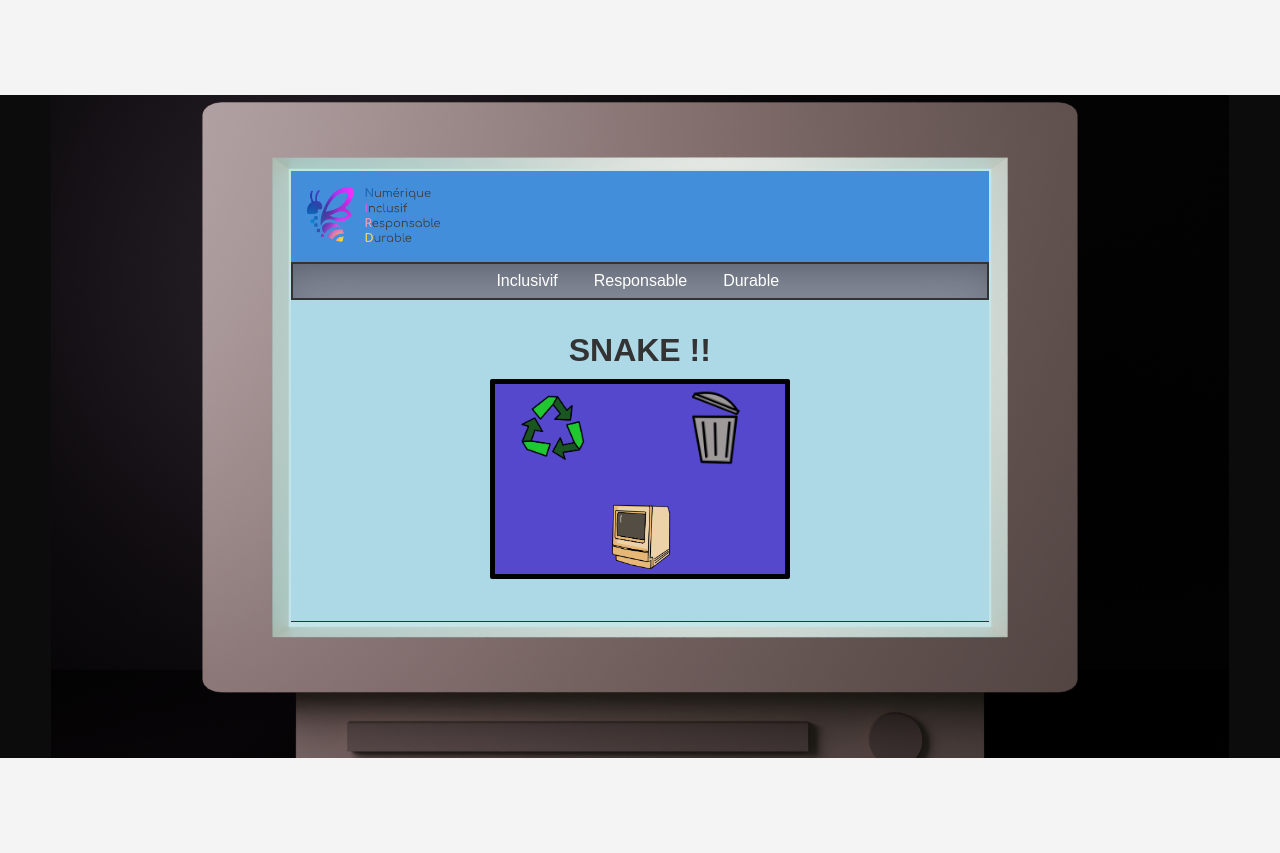
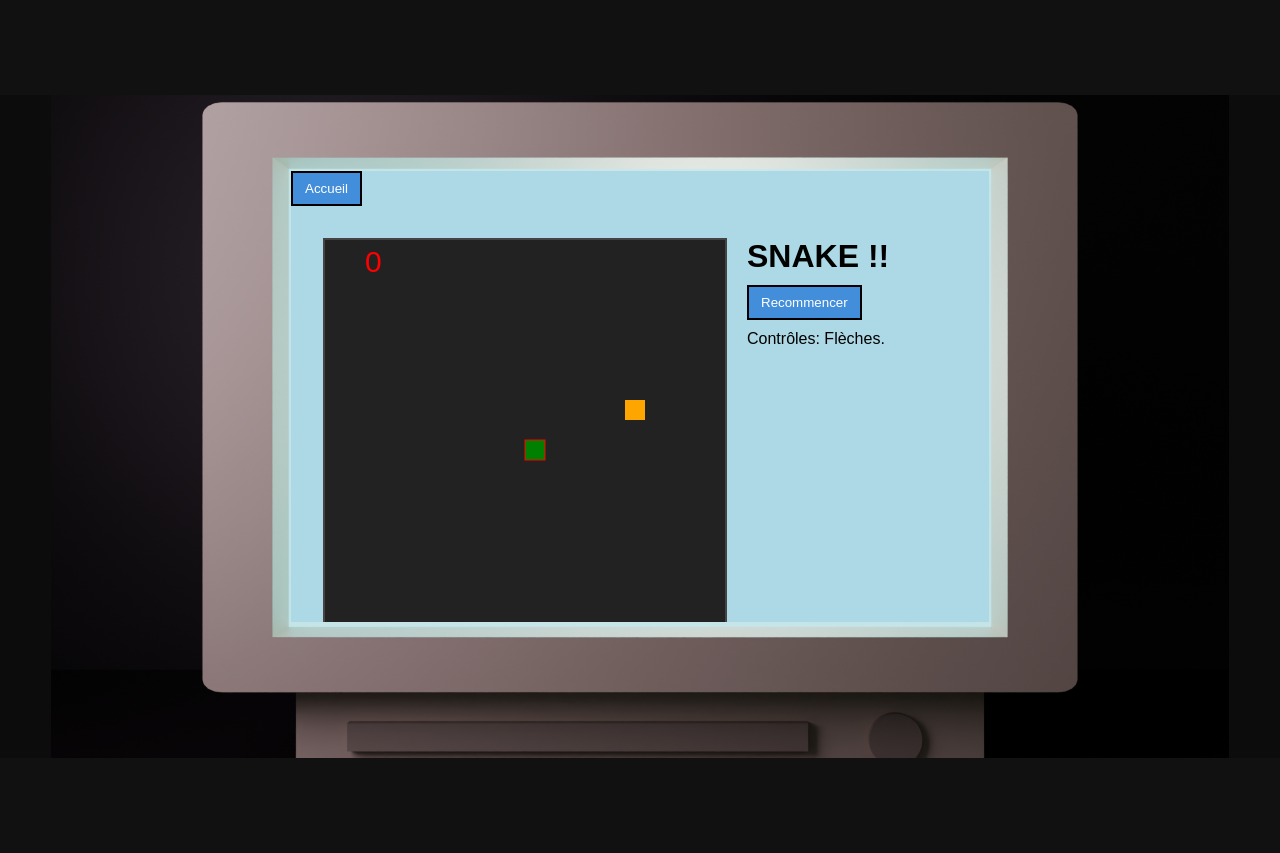
Before and after one commit to GuillaumeLerayGirardeau/Nuit_Info_Hackathon, a Flask app: page /snake in a window 1280 px wide. Run offline with Flask 3, Linux system fonts and the light colour scheme.

Commit message:
Adding the snake Page

```diff
--- /dev/null
+++ b/app/static/css/styles_snake.css
@@ -0,0 +1,108 @@
+* {
+    box-sizing: border-box;
+    margin: 0;
+    padding: 0;
+    font-family: Arial, sans-serif;
+}
+
+p {
+    margin-bottom: 0.8rem;
+}
+
+#container {
+    position: absolute;
+    top: 11.5%;
+    left: 50%;
+    transform: translateX(-50%);
+    width: 54.5%;
+    height: 68%;
+    background-color: lightblue;
+    overflow: auto;
+}
+
+.hidden {
+    display: none;
+}
+.game_over {
+    display: block;
+    color: red;
+    font-size: bold;
+}
+
+#logo_section {
+    top: 0;
+    background-color: #438eda;
+    color: #fff;
+    padding: 1rem;
+}
+
+
+main {
+    flex: 1;
+    padding: 2rem;
+}
+
+body { font-family: system-ui;
+    display: flex;
+    flex-direction: column;
+    min-height: 100vh;
+    background:#111;
+    color:black;
+}
+
+#wrap {
+    display:flex;
+    align-items:flex-start;
+    gap: 20px;
+}
+
+#snake_game {
+    background:#222;
+    border:2px solid #444;
+}
+
+#panel {
+    max-width: 240px;
+}
+
+.score {
+    font-weight: bold;
+}
+
+button {
+    padding: 8px 12px;
+    border: 2px solid black;
+    color: white;
+    background-color: #438eda;
+}
+
+button:hover {
+    background-color: #244f7a;
+}
+
+#background_image {
+  position: relative;
+  background-color: #0c0c0c;
+  background-size: contain;
+  background-position: center top;
+  margin: auto;
+}
+
+#computer_bg {
+  width: 92%;
+  height: auto;
+  display: block;
+  margin: auto;
+}
+
+#restart {
+    margin-top: 10px;
+    margin-bottom: 10px;
+    border: 2px solid black;
+    color: white;
+    background-color: #438eda;
+}
+
+#restart:hover {
+    background-color: #244f7a;
+}
--- /dev/null
+++ b/app/static/js/scripts_snake.js
@@ -0,0 +1,108 @@
+const canvas = document.getElementById("snake_game");
+const context = canvas.getContext('2d'); // pour dire que l'on va dessiner en 2D
+
+let box = 20; // taille d'une case
+
+let snake = []
+snake[0] = { x: 10 * box, y: 10 * box }
+/*Initialisation de la tête, on dit qu'elle est au milieu horizontalement
+et verticalement de notre canvas, 10 * 20 = 200px */
+
+let food = {
+    x: Math.floor(Math.random() * 15 + 1) * box,
+    y: Math.floor(Math.random() * 15 + 1) * box
+    /* limite la nourriture à 300px max de distance et +1 evite que la nourriture
+    soit collée en haut à gauche du canvas*/
+}
+
+let score = 0;
+let direct;
+
+document.addEventListener("keydown", direction);
+
+function direction(event){
+    let key = event.keyCode; // Va recuperer le code de la touche pressee sur le clavier
+    if (key == 37 && direct != "RIGHT"){ // code 37 correspond à fleche de gauche
+        direct = "LEFT";
+    } else if (key == 38 && direct != "DOWN"){
+        direct = "UP";
+    } else if (key == 39 && direct != "LEFT"){
+        direct = "RIGHT";
+    } else if (key == 40 && direct != "UP"){
+        direct = "DOWN";
+    }
+}
+
+function draw(){
+    context.clearRect(0, 0, 400, 400);
+
+    for (let i = 0; i < snake.length; i++){
+        context.fillStyle = (i == 0) ? "green" : "white" // Si c'est la tete du serpent on l'affiche en vert
+        context.fillRect(snake[i].x, snake[i].y, box, box) // on définit l'emplacement de chaque partie du corps
+        context.strokeStyle = 'red' // Met une bordure rouge
+        context.strokeRect(snake[i].x, snake[i].y, box, box); // definit le contour et où il se trouve sur tout le corps
+    }
+
+    context.fillStyle = "Orange"
+    context.fillRect(food.x, food.y, box, box);
+
+    let snakeX = snake[0].x
+    let snakeY = snake[0].y // recupere les coordonnees de la tete du snake
+    if (direct == "LEFT") {snakeX -= box;}
+    if (direct == "UP") {snakeY -= box;}
+    if (direct == "RIGHT") {snakeX += box;}
+    if (direct == "DOWN") {snakeY += box;}
+    // Met a jour les coordonees du snake
+
+    if (snakeX == food.x && snakeY == food.y){
+        score++;
+        food = {
+            x: Math.floor(Math.random() * 15 + 1) * box,
+            y: Math.floor(Math.random() * 15 + 1) * box
+        }
+        // Si le serpent mange, remet la nourriture a un endroit aleatoire
+    } else {
+        snake.pop()
+    }
+
+    let newHead = {
+        x: snakeX,
+        y: snakeY
+    }
+
+    if (snakeX < 0 || snakeY < 0 || snakeX > 19 * box || snakeY > 19 * box || collision(newHead, snake)){
+        clearInterval(snake_game);
+        let over = document.getElementById('game_over');
+        over.classList.remove('hidden')
+        over.classList.add('game_over')
+    }
+
+    snake.unshift(newHead);
+
+    context.fillStyle = "red"
+    context.font = "30px Arial"
+    context.fillText(score, 2 * box, 1.6 * box)
+}
+
+function collision(head, array){
+    for(let j = 0; j < array.length; j++){
+        if (head.x == array[j].x && head.y == array[j].y){ // si le snake rentre en collision avec son corps on return true
+            return true;
+        }
+    }
+    return false;
+}
+
+document.getElementById("restart").addEventListener("click", () => {
+    clearInterval(snake_game);
+    snake = [{ x: 10 * box, y: 10 * box }];
+    score = 0;
+    direct = null;
+    food = {
+        x: Math.floor(Math.random() * 15 + 1) * box,
+        y: Math.floor(Math.random() * 15 + 1) * box
+    };
+    snake_game = setInterval(draw, 100);
+});
+
+let snake_game = setInterval(draw, 100)
--- a/app/templates/snake.html
+++ b/app/templates/snake.html
@@ -4,43 +4,36 @@
     <meta charset="UTF-8">
     <meta name="viewport" content="width=device-width, initial-scale=1.0">
     <title>Document</title>
-    <link rel="stylesheet" href="{{ url_for('static', filename='css/styles_durabilite.css') }}">
+    <link rel="stylesheet" href="{{ url_for('static', filename='css/styles_snake.css') }}">
 </head>
 <body>
     <div id="background_image">
         <img src="{{ url_for('static', filename='images/background.png') }}" id="computer_bg" alt="Ordinateur">
         <div id="container">
-            {% include 'header.html' %}
+            <div>
+                <header>
+                    <a href="/index"><button>Accueil</button></a>
+                </header>
+            </div>
             <main>
-                <div>
-                    <h1>SNAKE !!</h1>
-                </div>
-                <div id="game">
-                    <div id="poubelle", class="top"></div>
-                    <div id="reparation", class="reparation"></div>
-                    <div id="ordinateur", class="ordinateur", draggable="true"></div>
-                </div>
-                <div id="gagne">
-                    <h2>Vous pouvez le reconditionner ou passer sous Linux !</h2>
-                    <p>bla bla bla linux trop bien</p>
-                    <div id="demarches">
-                        <h3>Les démarches:</h3>
-                        <h4>Reconditionnement des appareils:</h4>
-                        <p></p>
-                        <h4>Linux</h4>
-                        <p></p>
-                        <h4>Autre</h4>
-                        <p></p>
-                    </div>
-                    <div id="conclusion">
-                        <h3>Conclusion</h3>
-                        <p>blablabla</p>
+                <div id="wrap">
+                    <canvas id="snake_game" width="400" height="400">
+                        Votre navigateur ne supporte pas le canvas.
+                    </canvas>
+                    <div id="panel">
+                        <div>
+                            <h1>SNAKE !!</h1>
+                        </div>
+                    <button id="restart">Recommencer</button>
+                    <p>Contrôles: Flèches.</p>
+                    <p id="game_over" class="hidden">Game Over !</p>
                     </div>
                 </div>
+
+                </div>
             </main>
-            {% include 'footer.html' %}
         </div>
     </div>
-    <script src="{{ url_for('static', filename='js/scripts_durabilite.js') }}"></script>
+    <script src="{{ url_for('static', filename='js/scripts_snake.js') }}"></script>
 </body>
 </html>
```
